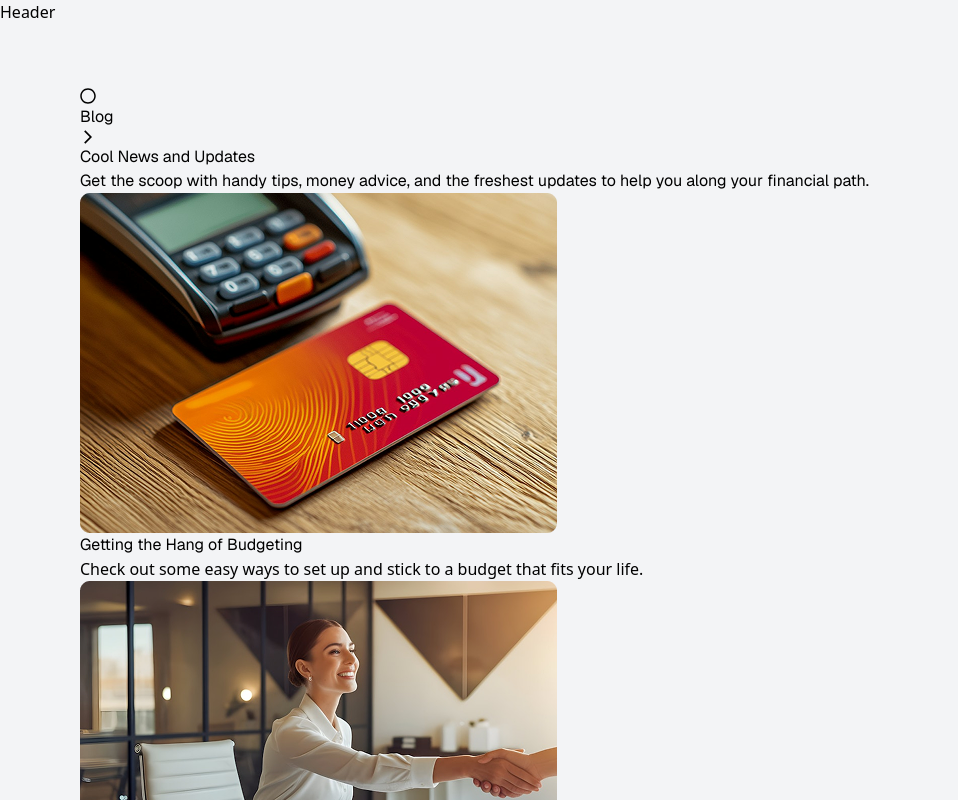
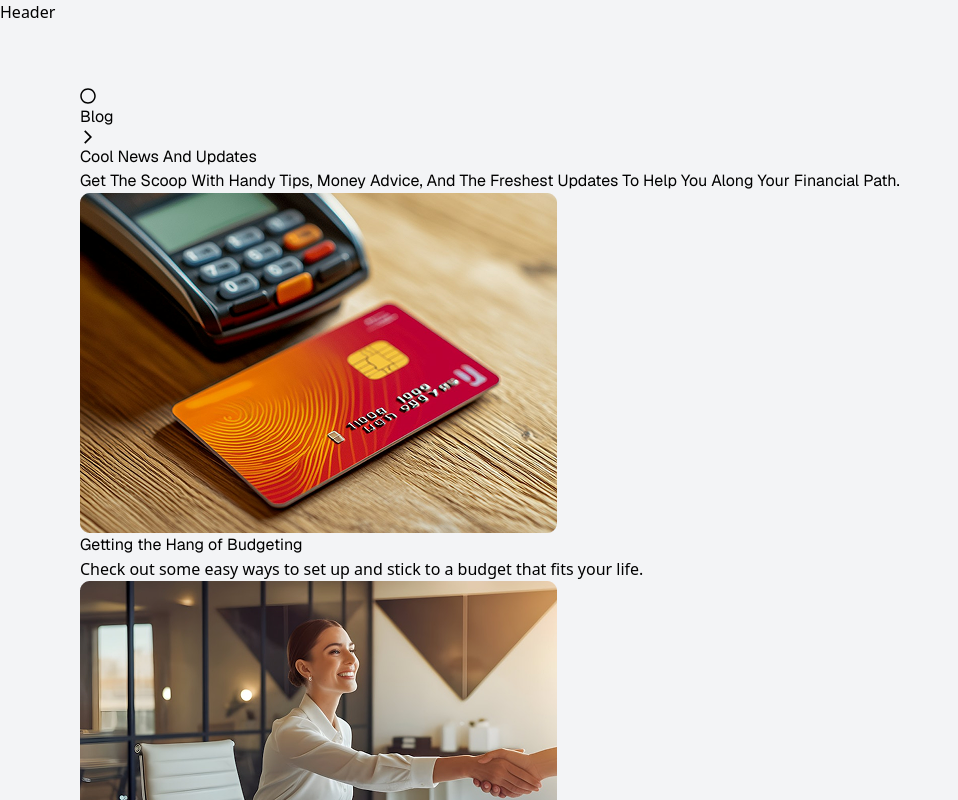
Before and after one commit to MdSaayed/FinTech, a React (Vite) app: page /blog in a window 1280 px wide. Shown: the top 800 px of the page, without its empty margins (0-958 px from the left). Built offline with nearby package versions, Linux system fonts and the light colour scheme.

Commit message:
Refactor Blog Code

```diff
--- /dev/null
+++ b/src/components/blog/BlogFeatured.jsx
@@ -0,0 +1,62 @@
+import React, { useEffect, useState } from 'react';
+import PropTypes from 'prop-types'; // Import PropTypes for prop validation
+import { blogLoader } from '../../routes/Loader.js'; // Import the loader to fetch blog data
+import { BlogHighlight, Description, Subtitle, Title  } from '../index.js';
+
+
+const BlogFeatured = ({ postLimit = 3 }) => {
+    const [blogs, setBlogs] = useState([]);  // State to hold blog data, initially empty
+    const [loading, setLoading] = useState(true);  // State to manage loading state
+    const [error, setError] = useState(null);  // State to manage error handling
+
+    useEffect(() => {
+        // Function to fetch blogs from the blogLoader
+        const fetchBlogs = async () => {
+            try {
+                const data = await blogLoader();  // Fetch the data (ensure it returns a Promise)
+                setBlogs(data);  // Store the fetched data in state
+            } catch (err) {
+                setError("Failed to load blogs");  // Set error message if fetching fails
+            } finally {
+                setLoading(false);  // Set loading to false once fetching is complete
+            }
+        };
+
+        fetchBlogs();  // Call the function when the component mounts
+    }, []);  // Empty dependency array ensures the effect runs only once on mount
+
+    // Show loading state or error if any
+    if (loading) return <div>Loading...</div>;  // You can replace this with a custom loading component
+    if (error) return <div>{error}</div>;  // Display error message if there's an error
+
+    return (
+        <section>
+            <div className="container">
+                {/* Subtitle for the section */}
+                <Subtitle text="Blog" align={'justify-center'} className={'bg-white'} />
+
+                {/* Title for the section */}
+                <Title className="max-w-[740px] text-center">
+                    Unlock the <span>full potential of</span> your organization's data!
+                </Title>
+
+                {/* Description for the section */}
+                <Description text="The tools and tricks that today’s teams need to help their companies thrive." className="max-w-[480px]" />
+
+                {/* Blog Grid Layout */}
+                <div className="grid grid-cols-1 md:grid-cols-2 xl:grid-cols-3 gap-8 mt-20">
+                    {blogs?.slice(0, postLimit)?.map((blog, idx) => (
+                        <BlogHighlight key={idx} blog={blog} />  // Render BlogHighlight for each blog post
+                    ))}
+                </div>
+            </div>
+        </section>
+    );
+};
+
+// Prop validation to ensure the correct prop types are passed
+BlogFeatured.propTypes = {
+    postLimit: PropTypes.number, // Number of posts to display, default is 3
+};
+
+export default BlogFeatured;
--- a/src/components/blog/BlogGrid.jsx
+++ b/src/components/blog/BlogGrid.jsx
@@ -1,52 +1,41 @@
-import React, { useEffect, useState } from 'react';
-import PropTypes from 'prop-types'; // Import PropTypes for prop validation
-import { blogLoader } from '../../routes/Loader.js'; // Import the loader to fetch blog data
-import { BlogCard, Description, Subtitle, Title  } from '../../components';
+import React, { useEffect, useState } from "react";
+import { blogLoader } from "../../routes/Loader";
+import { Subtitle, Title, Description, BlogGridItem, Loading, ErrorMessage } from "../../components";
 
-
-const BlogGrid = ({ postLimit = 3 }) => {
-    const [blogs, setBlogs] = useState([]);  // State to hold blog data, initially empty
-    const [loading, setLoading] = useState(true);  // State to manage loading state
-    const [error, setError] = useState(null);  // State to manage error handling
+/** BlogGrid Component Displays A Collection Of Blog Posts In A Grid Layout. */
+const BlogGrid = () => {
+  const [blogs, setBlogs] = useState([]); // State To Hold Blog Data, Initially Empty
+  const [loading, setLoading] = useState(true); // State To Manage Loading State
+  const [error, setError] = useState(null); // State To Manage Error Handling
 
   useEffect(() => {
-        // Function to fetch blogs from the blogLoader
     const fetchBlogs = async () => {
       try {
-                const data = await blogLoader();  // Fetch the data (ensure it returns a Promise)
-                setBlogs(data);  // Store the fetched data in state
+        const data = await blogLoader(); // Fetch The Data (Ensure It Returns A Promise)
+        setBlogs(data); // Store The Fetched Data In State
       } catch (err) {
-                setError("Failed to load blogs");  // Set error message if fetching fails
+        setError("Failed To Load Blogs"); // Set Error Message If Fetching Fails
       } finally {
-                setLoading(false);  // Set loading to false once fetching is complete
+        setLoading(false); // Set Loading To False Once Fetching Is Complete
       }
     };
 
-        fetchBlogs();  // Call the function when the component mounts
-    }, []);  // Empty dependency array ensures the effect runs only once on mount
+    fetchBlogs(); // Call The Function When The Component Mounts
+  }, []); // Empty Dependency Array Ensures The Effect Runs Only Once On Mount
 
-    // Show loading state or error if any
-    if (loading) return <div>Loading...</div>;  // You can replace this with a custom loading component
-    if (error) return <div>{error}</div>;  // Display error message if there's an error
+  if (loading) return <Loading />; // Show Loading Component If Data Is Being Fetched
+  if (error) return <ErrorMessage error={error} />; // Display Error Message If There's An Error
 
   return (
     <section>
       <div className="container">
-                {/* Subtitle for the section */}
-                <Subtitle text="Blog" align={'justify-center'} className={'bg-white'} />
+        <Subtitle text="Blog" align="justify-center" /> {/* Subtitle */}
+        <Title>Cool News And <span>Updates</span></Title> {/* Title */}
+        <Description text="Get The Scoop With Handy Tips, Money Advice, And The Freshest Updates To Help You Along Your Financial Path." className="max-w-xl" /> {/* Description */}
 
-                {/* Title for the section */}
-                <Title className="max-w-[740px] text-center">
-                    Unlock the <span>full potential of</span> your organization's data!
-                </Title>
-
-                {/* Description for the section */}
-                <Description text="The tools and tricks that today’s teams need to help their companies thrive." className="max-w-[480px]" />
-
-                {/* Blog Grid Layout */}
-                <div className="grid grid-cols-1 md:grid-cols-2 xl:grid-cols-3 gap-8 mt-20">
-                    {blogs?.slice(0, postLimit)?.map((blog, idx) => (
-                        <BlogCard key={idx} blog={blog} />  // Render BlogCard for each blog post
+        <div className="grid grid-cols-1 md:grid-cols-2 gap-12 my-16 px-6 md:px-12 lg:px-20 py-16 bg-white rounded-2xl">
+          {blogs?.slice(3, 9)?.map((blog) => ( // Slice Blogs, It Shows From 3 To 9
+            <BlogGridItem key={blog?.id} blog={blog} />
           ))}
         </div>
       </div>
@@ -54,9 +43,4 @@ const BlogGrid = ({ postLimit = 3 }) => {
   );
 };
 
-// Prop validation to ensure the correct prop types are passed
-BlogGrid.propTypes = {
-    postLimit: PropTypes.number, // Number of posts to display, default is 3
-};
-
 export default BlogGrid;
--- /dev/null
+++ b/src/components/blog/BlogGridItem.jsx
@@ -0,0 +1,56 @@
+import React from "react";
+import PropTypes from "prop-types";
+import { Link } from "react-router-dom";
+
+/**
+ * BlogGridItem Component Displays A Single Blog Post In A Grid Layout.
+ */
+const BlogGridItem = ({ blog }) => {
+  // Return Blog Article Layout
+  return (
+    <article
+      className="flex flex-col overflow-hidden bg-white"
+    >
+      {/* Blog Image With Link */}
+      <Link
+        to={`/blog/${blog?.id}`}
+        className="block rounded-3xl overflow-hidden"
+      >
+        <img
+          className="w-full h-full object-cover transition-transform duration-300 hover:scale-[1.02] rounded-3xl"
+          src={blog?.image}
+          alt={blog?.title}
+          loading="lazy"
+        />
+      </Link>
+
+      {/* Blog Content */}
+      <div className="space-y-4 mt-5">
+        {/* Blog Title */}
+        <h2 className="text-2xl font-geist font-semibold text-slate-900 leading-snug">
+          <Link to={`/blog/${blog?.id}`}>
+            {blog?.title}
+          </Link>
+        </h2>
+
+        {/* Blog Excerpt */}
+        <p className="text-gray-600">{blog?.excerpt}</p>
+
+        {/* Blog Date */}
+        <p className="text-sm text-gray-500">{blog?.date}</p>
+      </div>
+    </article>
+  );
+};
+
+// PropTypes Validation
+BlogGridItem.propTypes = {
+  blog: PropTypes.shape({
+    image: PropTypes.string.isRequired,
+    title: PropTypes.string.isRequired,
+    excerpt: PropTypes.string.isRequired,
+    date: PropTypes.string.isRequired,
+  }).isRequired,
+};
+
+export default BlogGridItem;
--- a/src/components/blog/BlogCard.jsx
+++ b/src/components/blog/BlogHighlight.jsx
@@ -5,7 +5,7 @@ import PropTypes from 'prop-types'; // Import PropTypes for prop validation
 // Image for the arrow icon
 import ArrowUpRight from '/assets/icons/arrow-up-right.svg';
 
-const BlogCard = ({ blog }) => {
+const BlogHighlight = ({ blog }) => {
     const { image, title, excerpt, id } = blog; // Destructure blog data
 
     return (
@@ -47,7 +47,7 @@ const BlogCard = ({ blog }) => {
 };
 
 // Prop validation to ensure that the right data is passed to the component
-BlogCard.propTypes = {
+BlogHighlight.propTypes = {
     blog: PropTypes.shape({
         image: PropTypes.string.isRequired,  // Ensure image is a string and required
         title: PropTypes.string.isRequired,  // Ensure title is a string and required
@@ -56,4 +56,4 @@ BlogCard.propTypes = {
     }).isRequired, // Ensure blog prop is required
 };
 
-export default BlogCard;
+export default BlogHighlight;
--- a/src/components/index.js
+++ b/src/components/index.js
@@ -1,7 +1,9 @@
 export { default as Advantage } from './advantage/Advantage';
 export { default as TabItem } from './advantage/TabItem';
+export { default as BlogFeatured } from './blog/BlogFeatured';
+export { default as BlogHighlight } from './blog/BlogHighlight';
+export { default as BlogGridItem } from './blog/BlogGridItem';
 export { default as BlogGrid } from './blog/BlogGrid';
-export { default as BlogCard } from './blog/BlogCard';
 export { default as Brands } from './brands/Brands';
 export { default as Button } from './button/Button';
 export { default as ComparePlans } from './comparePlans/ComparePlans';
--- a/src/pages/About.jsx
+++ b/src/pages/About.jsx
@@ -1,5 +1,5 @@
 import React from 'react';
-import {Brands,Advantage,Testimonials,Faq,BlogGrid,Team,AboutHero} from '../components';
+import {Brands,Advantage,Testimonials,Faq,BlogFeatured,Team,AboutHero} from '../components';
 
 
 const About = () => {
@@ -24,7 +24,7 @@ const About = () => {
             <Faq/>
 
             {/* Blog */}
-            <BlogGrid/>
+            <BlogFeatured/>
         </>
     );
 };
--- a/src/pages/Blog.jsx
+++ b/src/pages/Blog.jsx
@@ -2,62 +2,23 @@ import React from 'react';
 import Subtitle from './../components/subtitle/Subtitle';
 import Title from './../components/title/Title';
 import Description from './../components/description/Description';
-import { Link, useLoaderData } from 'react-router-dom';
-import BlogGrid from '../components/blog/BlogGrid';
+import BlogFeatured from '../components/blog/BlogFeatured';
 import Faq from '../components/faq/Faq';
 import Cta from '../components/cta/Cta';
+import BlogGrid from '../components/blog/BlogGrid';
 
 const Blog = () => {
-    const blogs = useLoaderData();
 
     return (
         <>
-            <section>
-                <div className="container">
-                    {/* Subtitle */}
-                    <Subtitle text='Blog' align='justify-center' />
-
-                    {/* Title */}
-                    <Title>Cool News and <span>Updates</span></Title>
-
-                    {/* Description */}
-                    <Description text='Get the scoop with handy tips, money advice, and the freshest updates to help you along your financial path.' className='max-w-xl' />
-
-                    {/* Blog Grid */}
-                    <div className="grid grid-cols-1 md:grid-cols-2 gap-12 my-16 px-6 md:px-12 lg:px-20 py-16 bg-white rounded-2xl">
-                        {blogs?.slice(3, 9)?.map((blog) => (  //Slice Blogs , It Shown from 3 to 9
-                            <article
-                                key={blog?.id}
-                                className="flex flex-col overflow-hidden bg-white"
-                            >
-                                <Link to={`/blog/${blog?.id}`} className="block  rounded-3xl overflow-hidden">
-                                    <img
-                                        className="w-full h-full object-cover transition-transform duration-300 hover:scale-[1.02] rounded-3xl"
-                                        src={blog?.image}
-                                        alt={blog?.title}
-                                        loading="lazy"
-                                    />
-                                </Link>
-                                <div className="space-y-4 mt-5">
-                                    <h2 className="text-2xl font-geist font-semibold text-slate-900 leading-snug">
-                                        <Link to={`/blog/${blog?.id}`}>
-                                            {blog?.title}
-                                        </Link>
-                                    </h2>
-                                    <p className="text-gray-600">{blog?.excerpt}</p>
-                                    <p className="text-sm text-gray-500">{blog?.date}</p>
-                                </div>
-                            </article>
-                        ))}
-                    </div>
-                </div>
-            </section>
+            {/* Blog Grid */}
+            <BlogGrid />
 
             {/* Faq */}
             <Faq />
 
             {/* Blogs */}
-            <BlogGrid />
+            <BlogFeatured />
 
             {/* Cta */}
             <Cta />
--- a/src/pages/BlogSingle.jsx
+++ b/src/pages/BlogSingle.jsx
@@ -1,7 +1,7 @@
 import React from 'react';
 import Title from './../components/title/Title';
 import { useLoaderData } from 'react-router-dom';
-import BlogGrid from '../components/blog/BlogGrid';
+import BlogFeatured from '../components/blog/BlogFeatured';
 import Cta from './../components/cta/Cta';
 
 const BlogSingle = () => {
@@ -47,7 +47,7 @@ const BlogSingle = () => {
             </section>
 
             {/* Blog */}
-            <BlogGrid />
+            <BlogFeatured />
 
             {/* Cta */}
             <Cta />
--- a/src/pages/Home.jsx
+++ b/src/pages/Home.jsx
@@ -1,5 +1,5 @@
 import React from 'react';
-import { Advantage, Testimonials, Faq, BlogGrid, PricingGrid, Cta, HowItWorks, Brands, HomeHero,FeatureGrid } from '../components';
+import { Advantage, Testimonials, Faq, BlogFeatured, PricingGrid, Cta, HowItWorks, Brands, HomeHero,FeatureGrid } from '../components';
 
 
 const Home = () => {
@@ -30,7 +30,7 @@ const Home = () => {
          <PricingGrid />
 
          {/* Blogs */}
-         <BlogGrid />
+         <BlogFeatured />
 
          {/* Cta */}
          <Cta />
```
Lines whose indentation alone changed are shown as unchanged.
